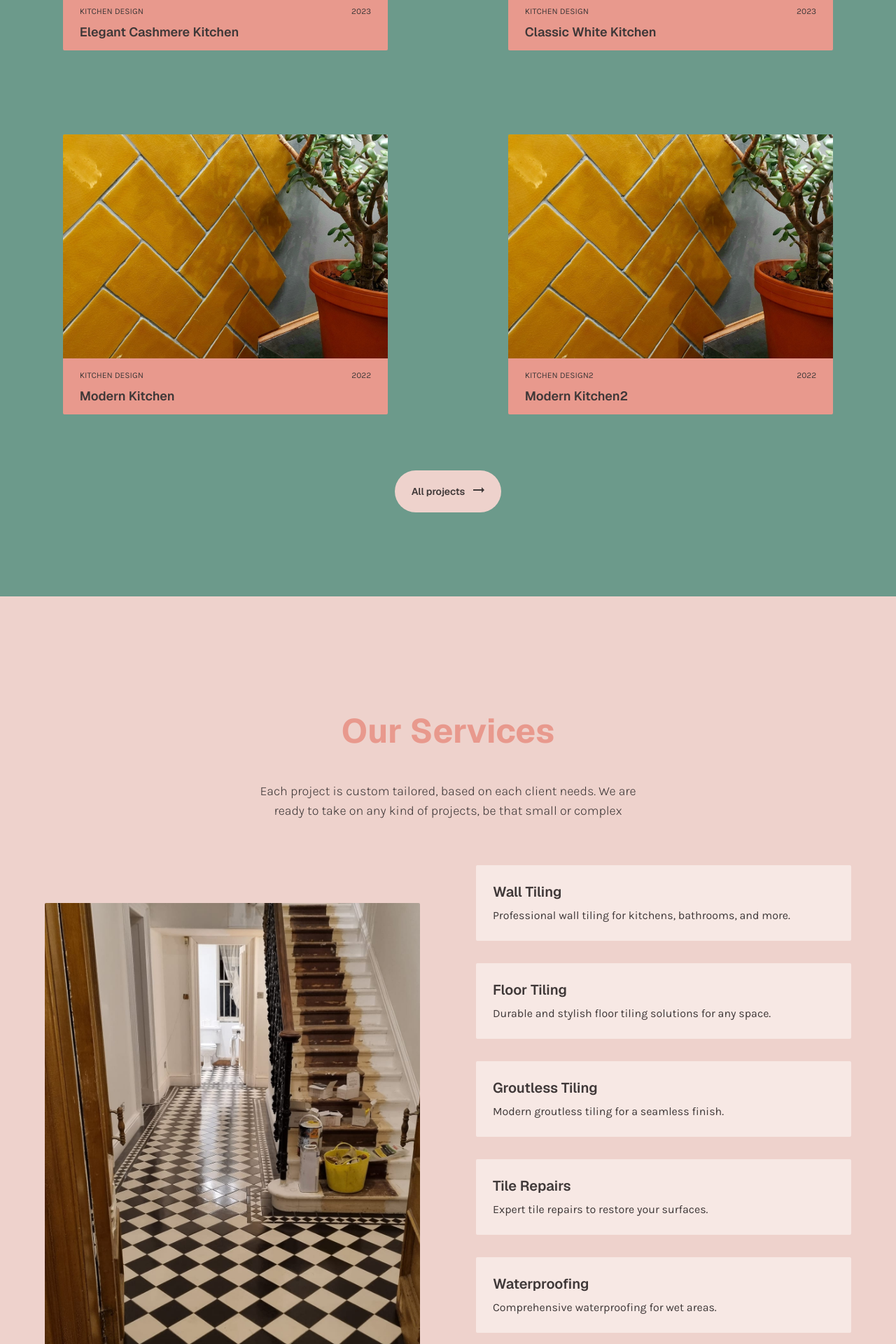
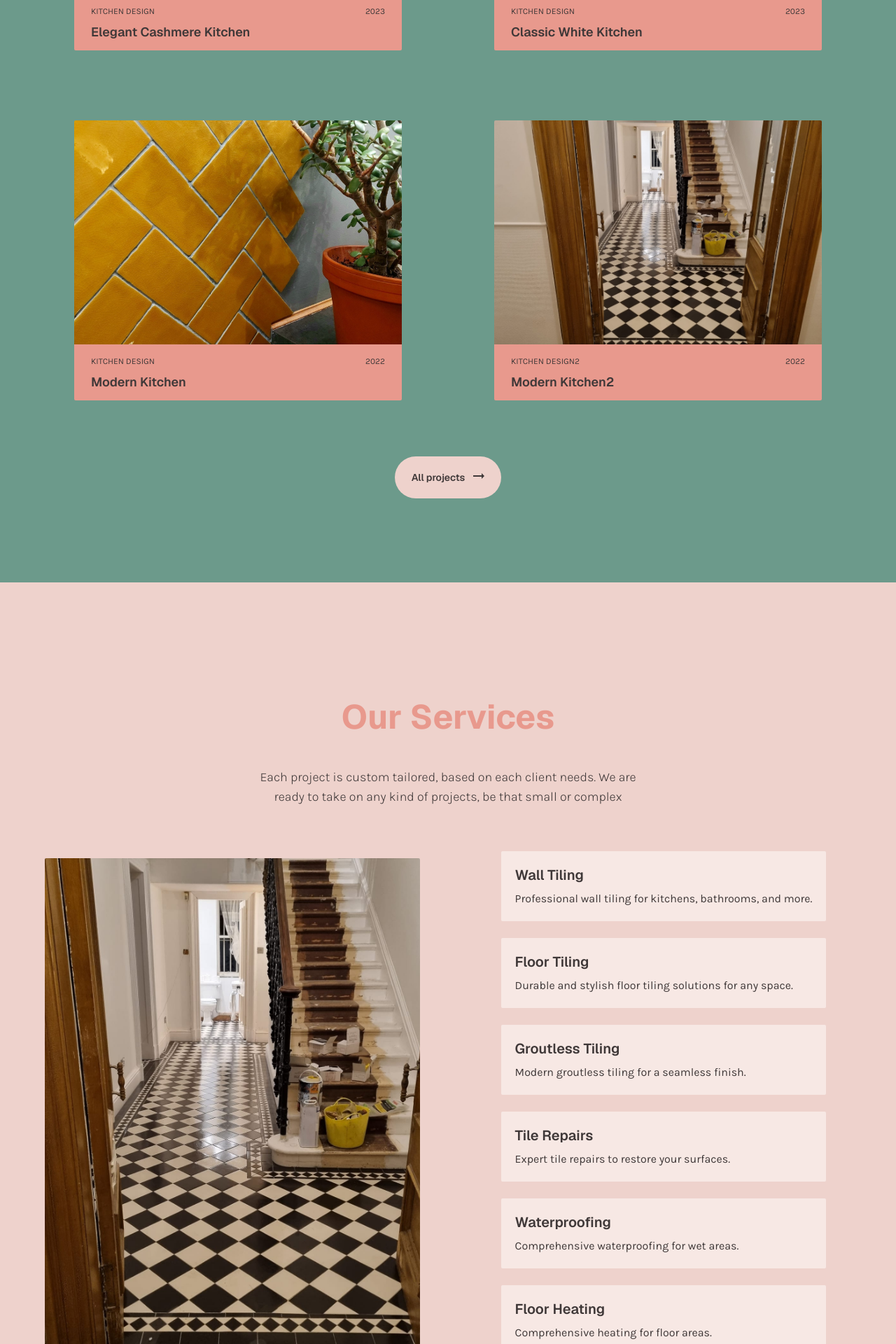
Before and after one commit to lpscrim/no-grout, a Next.js app: page / in a window 1280 px wide. Shown: the part 2580-4500 px from the top of the page at 70% size. Built offline with nearby package versions, Linux system fonts and the light colour scheme.

Commit message:
Update Projects and Services components; change project image paths, adjust layout spacing, and refine animation keyframes for improved visual consistency

```diff
--- a/components/Home/Projects.tsx
+++ b/components/Home/Projects.tsx
@@ -21,8 +21,8 @@ const projects = [
     title: "Classic White Kitchen",
     category: "kitchen design",
     year: "2023",
-    href: "/kitchen.jpg",
-    img: "/kitchen.jpg",
+    href: "/hall.jpg",
+    img: "/hall.jpg",
     alt: "Classic White Kitchen",
   },
   {
@@ -37,8 +37,8 @@ const projects = [
     title: "Modern Kitchen2",
     category: "kitchen design2",
     year: "2022",
-    href: "/kitchen.jpg",
-    img: "/kitchen.jpg",
+    href: "/hall.jpg",
+    img: "/hall.jpg",
     alt: "Modern Kitchen2",
   },
 
@@ -76,7 +76,7 @@ export default function Projects() {
       id="projects"
       className="section-dark bg-primary relative overflow-hidden"
     >
-      <div className="px-6 sm:px-8 lg:px-16 max-w-screen-xl mx-auto py-18 sm:py-24 lg:py-30">
+      <div className="px-6 sm:px-8 lg:px-20 max-w-screen-xl mx-auto py-18 sm:py-24 lg:py-30">
         <div className="mb-16 flex flex-col items-center">
           <h2 className="text-4xl sm:text-5xl lg:text-6xl font-bold text-left w-full max-w-3xl mb-6">
             <span className="inline-block text-accent my-10">
@@ -94,23 +94,23 @@ export default function Projects() {
             eiusmod tempor incididunt ut labore et dolore magna aliqua.
           </p>
         </div>
-        <div className="relative grid grid-cols-1 lg:grid-cols-2 gap-20 xl:gap-30 my-20">
-          <div className="lg:block hidden absolute inset-0 bg-background top-[50%] h-[1px] w-[90%] mx-auto line-animate-horizontal"></div>
-          <div className="lg:block hidden absolute inset-0 bg-background left-[50%] w-[1px] h-[40%] top-[56%] line-animate-vertical"></div>
-          <div className="lg:block hidden absolute inset-0 bg-background left-[50%] w-[1px] h-[40%] top-[4%] line-animate-vertical"></div>
+        <div className="relative grid grid-cols-1 lg:grid-cols-2 gap-20 lg:gap-y-25 my-20">
+          <div className="lg:block hidden absolute inset-0 bg-accent top-[50%] h-[1px] w-[70%] mx-auto line-animate-horizontal"></div>
+          <div className="lg:block hidden absolute inset-0 bg-accent left-[50%] w-[1px] h-[40%] top-[60%] line-animate-vertical"></div>
+          <div className="lg:block hidden absolute inset-0 bg-accent left-[50%] w-[1px] h-[40%] top-[5%] line-animate-vertical"></div>
 
           {projects.map((project, idx) => {
             return (
               <div
                 key={project.title}
-                className="relative w-[90%] sm:w-[80%] md:w-[70%] lg:w-[90%] mx-auto "
+                className="relative w-[90%] sm:w-[80%] md:w-[65%] lg:w-[90%] mx-auto "
               >
                 {idx !== 0 && (
                   <div
                     ref={(el) => {
                       lineRefs.current[idx] = el;
                     }}
-                    className="block lg:hidden absolute bg-background -top-10 h-[1px] w-[90%] -translate-x-1/2 left-1/2 opacity-0"
+                    className="block lg:hidden absolute bg-accent -top-10 h-[1px] w-[70%] -translate-x-1/2 left-1/2 opacity-0 line-animate-horizontal"
                   ></div>
                 )}
                 <Link
@@ -123,10 +123,10 @@ export default function Projects() {
                       src={project.img}
                       alt={project.alt}
                       fill
-                      className="object-cover transition-transform duration-500 group-hover:scale-105"
+                      className="object-cover transition-transform duration-500 group-hover:scale-105 group-hover:blur-[1px]"
                     />
                   </div>
-                  <div className={`${idx % 2 ? "bg-secondary" : "bg-accent"} sm:bg-secondary  px-6 py-4  flex-1 flex flex-col justify-between text-foreground group-hover:text-background group-hover:brightness-105 transition-all z-10 h-[20%] overflow-hidden`}>
+                  <div className={`${idx % 2 ? "bg-accent" : "bg-secondary"} lg:bg-secondary  px-6 py-4  flex-1 flex flex-col justify-between text-foreground group-hover:text-background group-hover:brightness-105 transition-all z-10 h-[20%] overflow-hidden`}>
                     <div>
                       <div className="flex mb-2 justify-between gap-4">
                         <span className="text-xs uppercase">
--- a/components/Home/Services.tsx
+++ b/components/Home/Services.tsx
@@ -45,7 +45,7 @@ export default function Services() {
 
   return (
     <section id="services" className=" bg-accent section-light">
-      <div className="px-6 sm:px-8 lg:px-16 max-w-screen-2xl mx-auto py-18 sm:py-24 lg:py-32">
+      <div className="px-6 sm:px-8 lg:px-16 max-w-screen-xl mx-auto py-18 sm:py-24 lg:py-32">
         <h2 className="text-4xl sm:text-5xl font-bold mb-10 lg:mb-12 mt-10 text-center text-secondary">
           Our Services
         </h2>
@@ -63,11 +63,11 @@ export default function Services() {
               className="w-full max-w-xl h-[350px] rounded-xs md:h-[700px] object-cover transition-all duration-300"
             />
           </div>
-          <ul className="grid grid-cols-2 md:grid-cols-1 gap-2 md:gap-8">
+          <ul className="grid grid-cols-2 md:grid-cols-1 gap-2 md:gap-4 xl:gap-6 max-w-lg mx-auto">
             {services.map((service, idx) => (
               <li
                 key={service.title}
-                className="bg-background/50 hover:bg-background/70 p-4 md:p-6  rounded-xs cursor-pointer transition-all duration-200 "
+                className="bg-background/50 hover:bg-background/70 p-4 md:p-5  rounded-xs cursor-pointer transition-all duration-200 "
                 onMouseEnter={() => setHoveredIdx(idx)}
                 onClick={() => setHoveredIdx(idx)}
               >
--- a/styles/globals.css
+++ b/styles/globals.css
@@ -94,7 +94,7 @@ H1, H2, H3, H4, H5, H6 {
 @keyframes lineGrowHorizontal {
   to {
     opacity: 1;
-    width: 90%;
+    width: 70%;
   }
 }
 
@@ -107,7 +107,7 @@ H1, H2, H3, H4, H5, H6 {
 @keyframes lineGrowVertical {
   to {
     opacity: 1;
-    height: 40%;
+    height: 35%;
   }
 }
 
```
